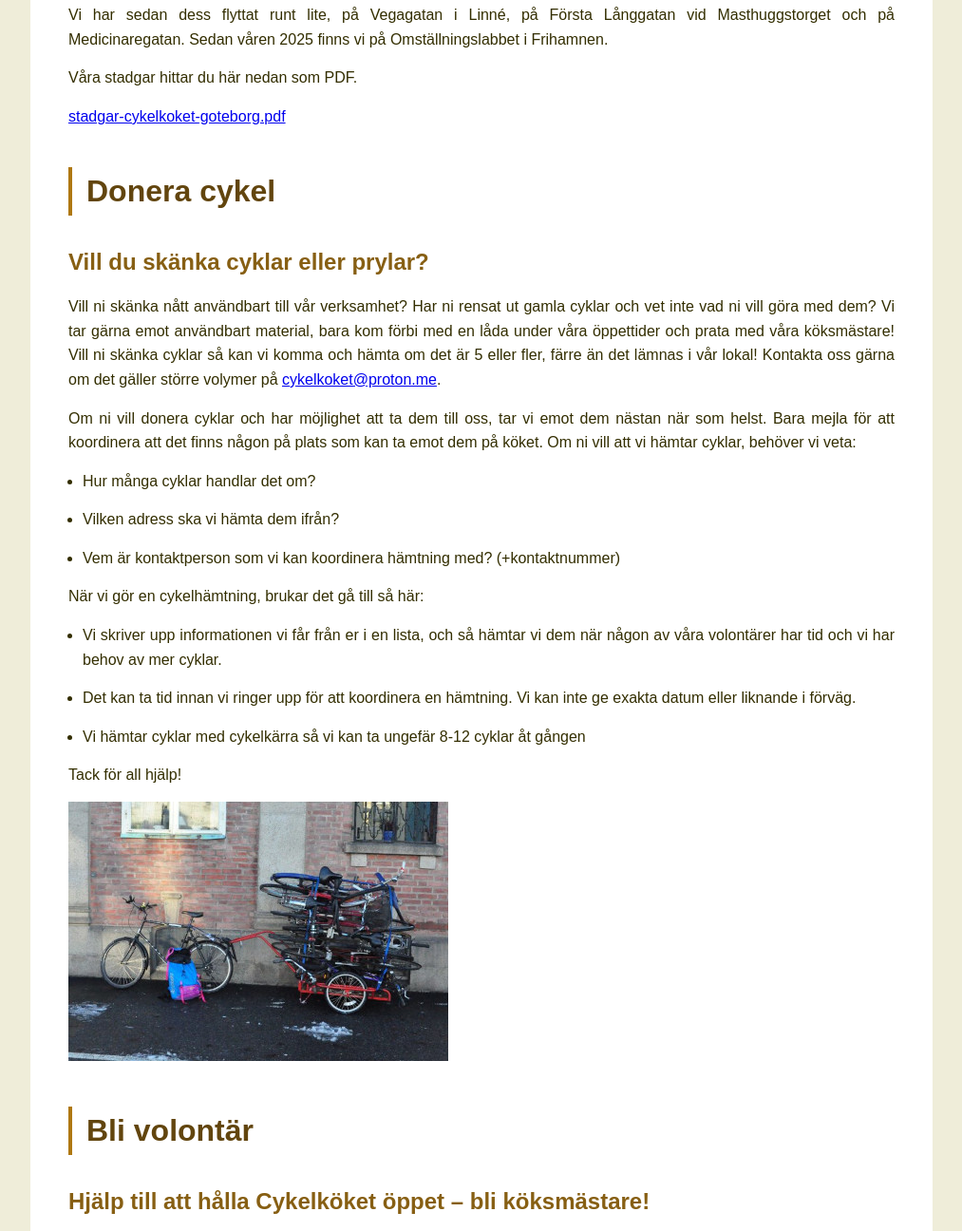
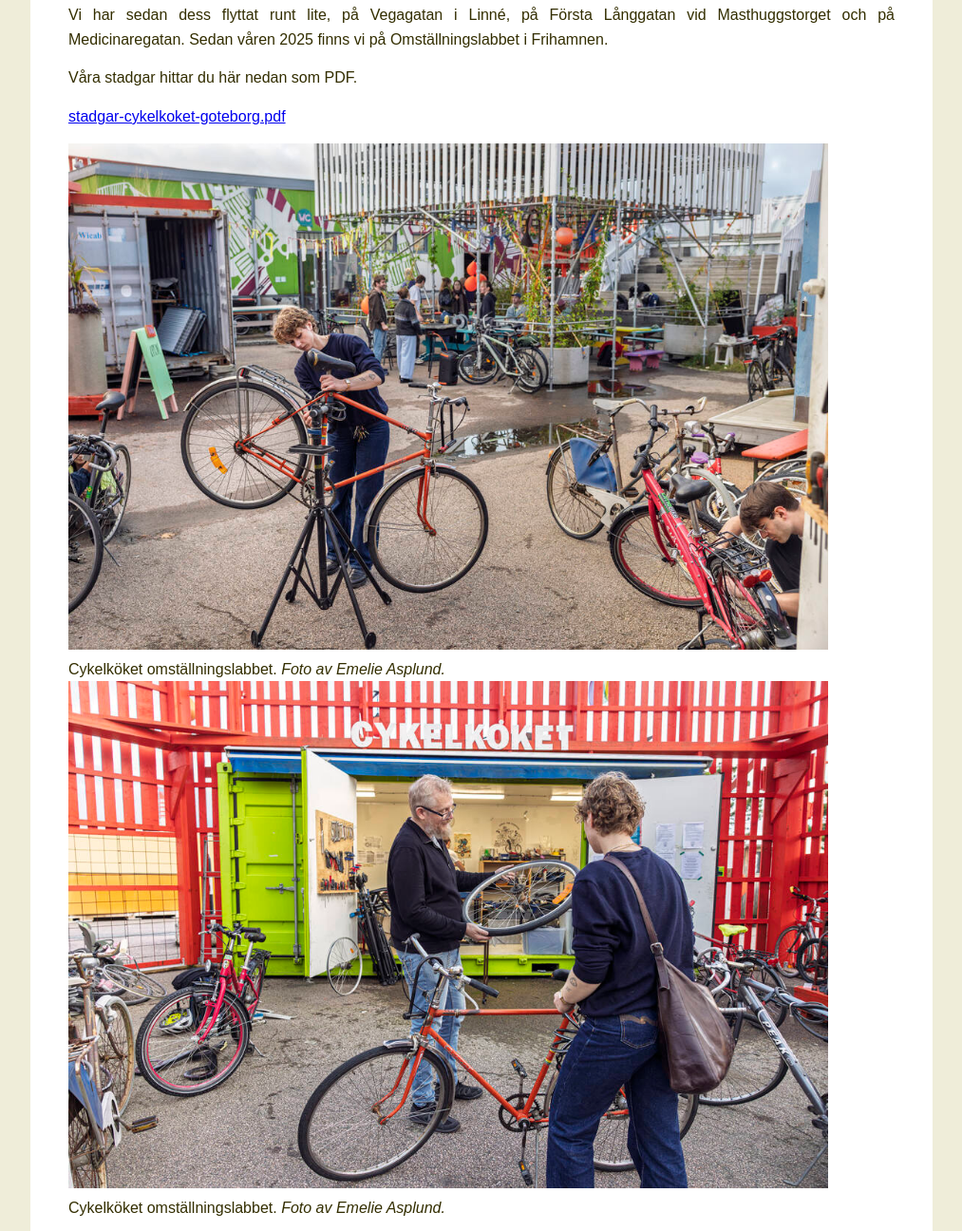
Before and after one commit to cykelkoket/website, a plain HTML site: page index.html in a window 1280 px wide. Shown: the part 1740-3036 px from the top of the page at 95% size, without its empty margins (228-1241 px from the left). Drawn offline with Linux system fonts and the light colour scheme.

Commit message:
add images and attribution

```diff
--- a/index.html
+++ b/index.html
@@ -84,6 +84,25 @@
                 <p>Vi har sedan dess flyttat runt lite, på Vegagatan i Linné, på Första Långgatan vid Masthuggstorget och på Medicinaregatan. Sedan våren 2025 finns vi på Omställningslabbet i Frihamnen.</p>
                 <p>Våra stadgar hittar du här nedan som PDF.</p>
                 <p><a href="files/stadgar-cykelkoket-goteborg.pdf">stadgar-cykelkoket-goteborg.pdf</a></p>
+
+
+
+                    <figure>
+                    <img src="files/omstall-02.jpg" alt="cykelköket omställningslabbet" width="800">
+                    <figcaption>
+                        <span class="caption">Cykelköket omställningslabbet.</span>
+                        <i class="photo-credit">Foto av Emelie Asplund.</i>
+                    </figcaption>
+                    </figure>
+
+                    <figure>
+                    <img src="files/omstall-03.jpg" alt="cykelköket omställningslabbet" width="800">
+                    <figcaption>
+                        <span class="caption">Cykelköket omställningslabbet.</span>
+                        <i class="photo-credit">Foto av Emelie Asplund.</i>
+                    </figcaption>
+                    </figure>
+
             </section>
 
             <section id="donera-cykel">
```
Also changed, not shown: files/omstall-01.jpg (added), files/omstall-02.jpg (added), files/omstall-03.jpg (added).
